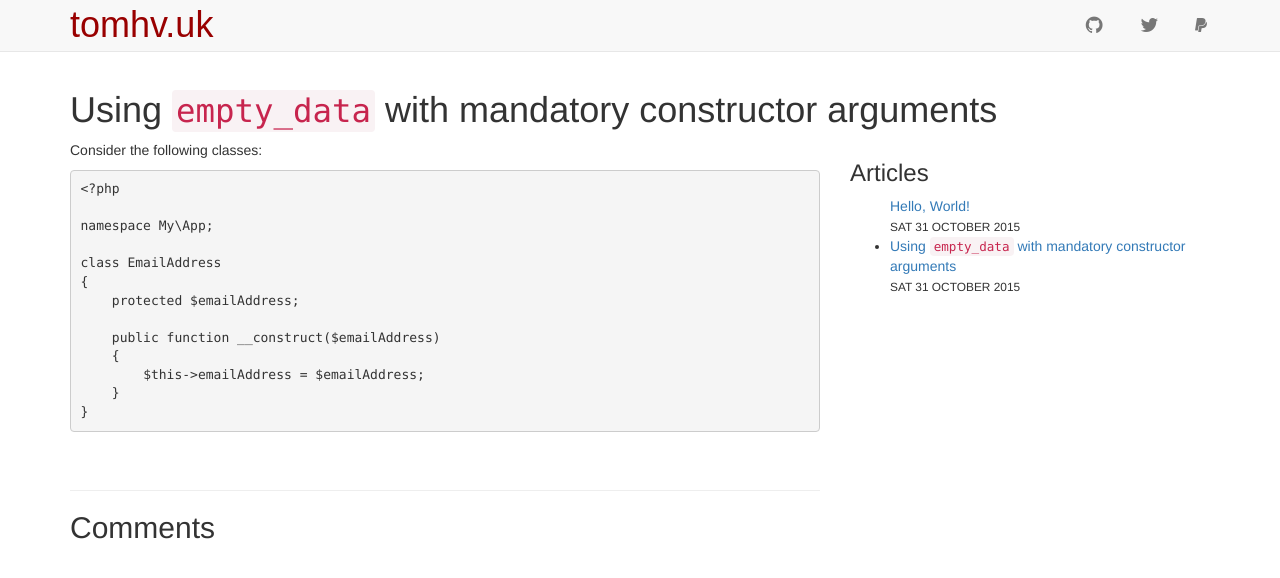
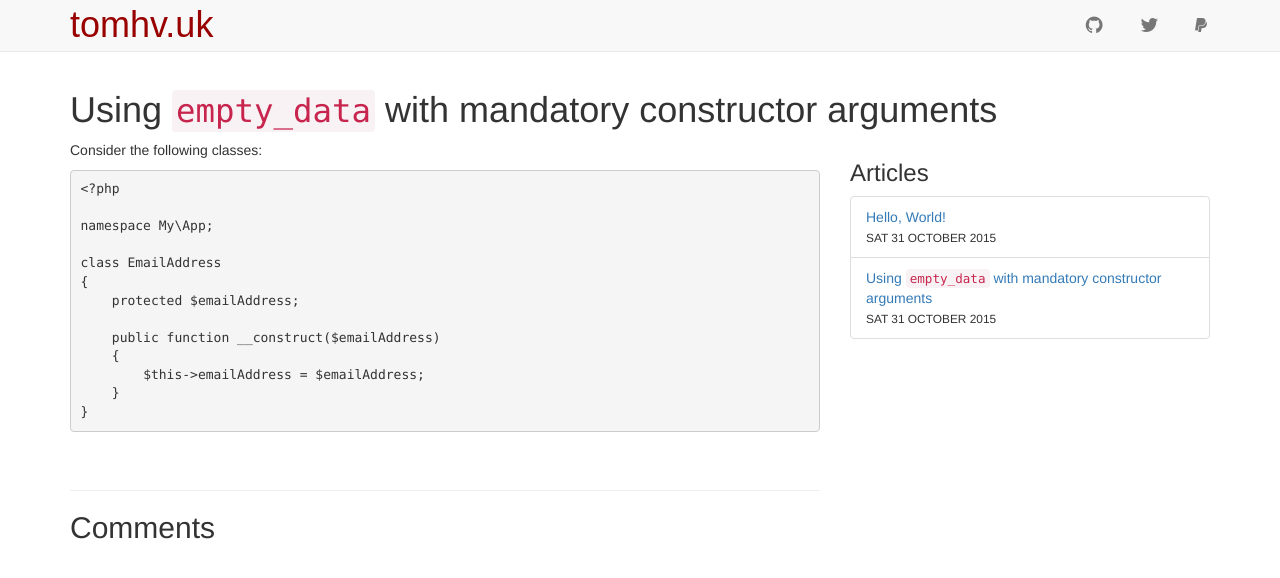
Before and after one commit to tomhv/tomhv.github.io, a Jekyll site: the page built from _posts/2015-10-31-empty-data-with-constructor-arguments.md, in a window 1280 px wide. Shown: the top 578 px of the page. Built offline with Jekyll 4.4.1, drawn with Linux system fonts in a browser that asks for light colours; nearby versions of some CDN libraries; some web fonts are replaced; Markdown is read by kramdown in place of the engine named in the settings; comment, search, counter and statistics services are not loaded.

Commit message:
Update post.html

```diff
--- a/_layouts/post.html
+++ b/_layouts/post.html
@@ -41,9 +41,9 @@
                 </div><!-- .col -->
                 <div class="col-md-4">
                     <h3>Articles</h3>
-                    <ul class="list-group>
+                    <ul class="list-group">
                         {% for post in site.posts %}
-                            <li class="list-group-itemi">
+                            <li class="list-group-item">
                                 <a href="{{ post.url }}">{{ post.title }}</a><br />
                                 <small class="text-uppercase">{{ post.date | date: "%a %-d %B %Y" }}</small>
                             </li>
```
